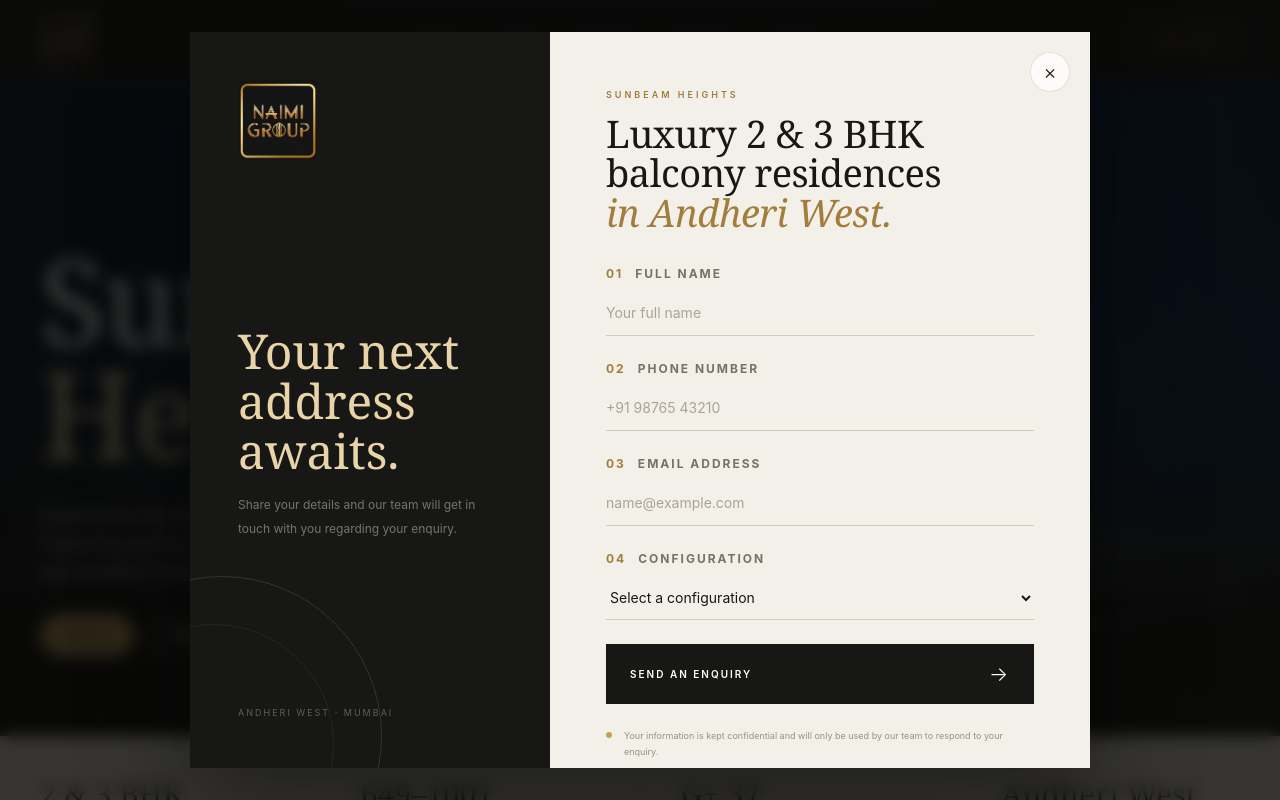
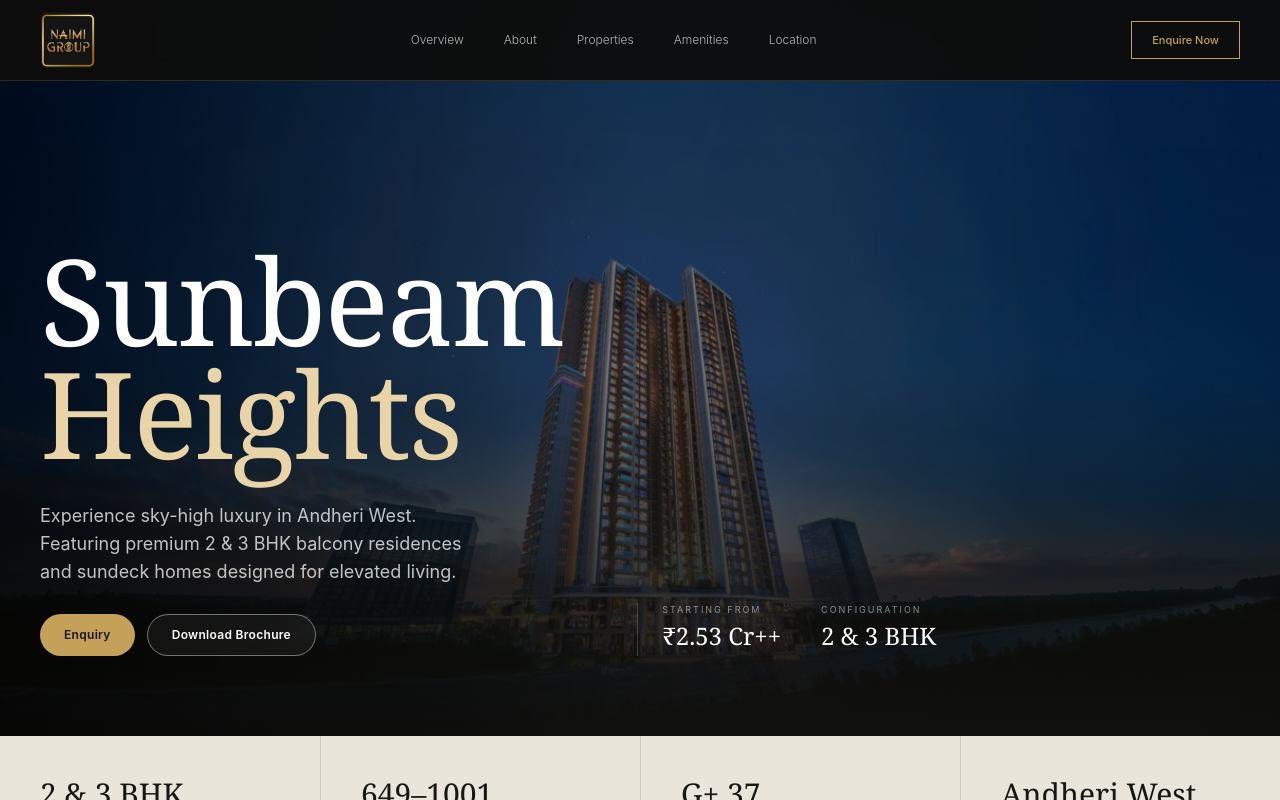
Before and after one commit to adilShaikh-as/Naimi-Group-Project, a Next.js app: page / in a window 1280 px wide. Shown: the top 800 px of the page. Built offline with nearby package versions, Linux system fonts and the light colour scheme.

Commit message:
image change and form timer increased

```diff
--- a/app/components/landing/About.tsx
+++ b/app/components/landing/About.tsx
@@ -58,7 +58,7 @@ export default function About() {
           <div className="absolute -bottom-8 -left-8 hidden w-44 overflow-hidden border-8 border-[#F3F0E9] shadow-xl md:block">
             <div className="relative h-44 bg-[#CFC9BC]">
               <Image
-                src="/interior.jpeg"
+                src="/interior.png"
                 alt="Naimi Heights interior detail"
                 fill
                 sizes="176px"
--- a/app/page.tsx
+++ b/app/page.tsx
@@ -24,7 +24,7 @@ export default function LandingPage() {
     const timer = setTimeout(() => {
       setEnquiryTopic('Enquiry');
       setIsModalOpen(true);
-    }, 800);
+    }, 10000);
 
     return () => clearTimeout(timer);
   }, []);
```
Also changed, not shown: 2 other files (tests, documents, lock files or other folders).
